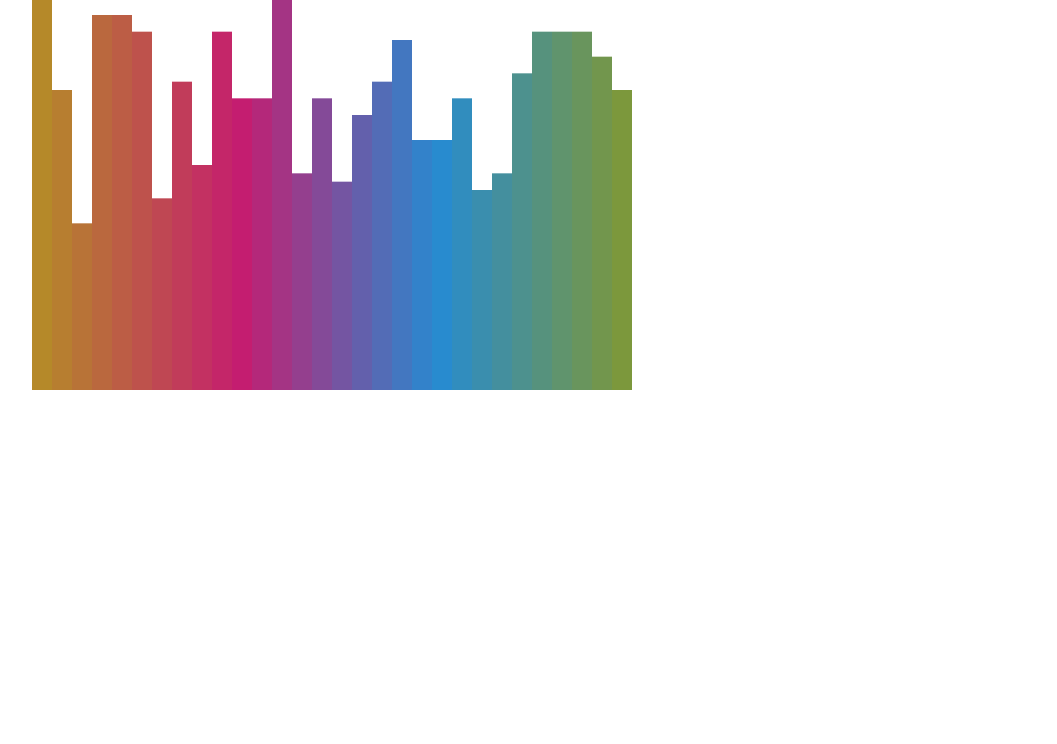
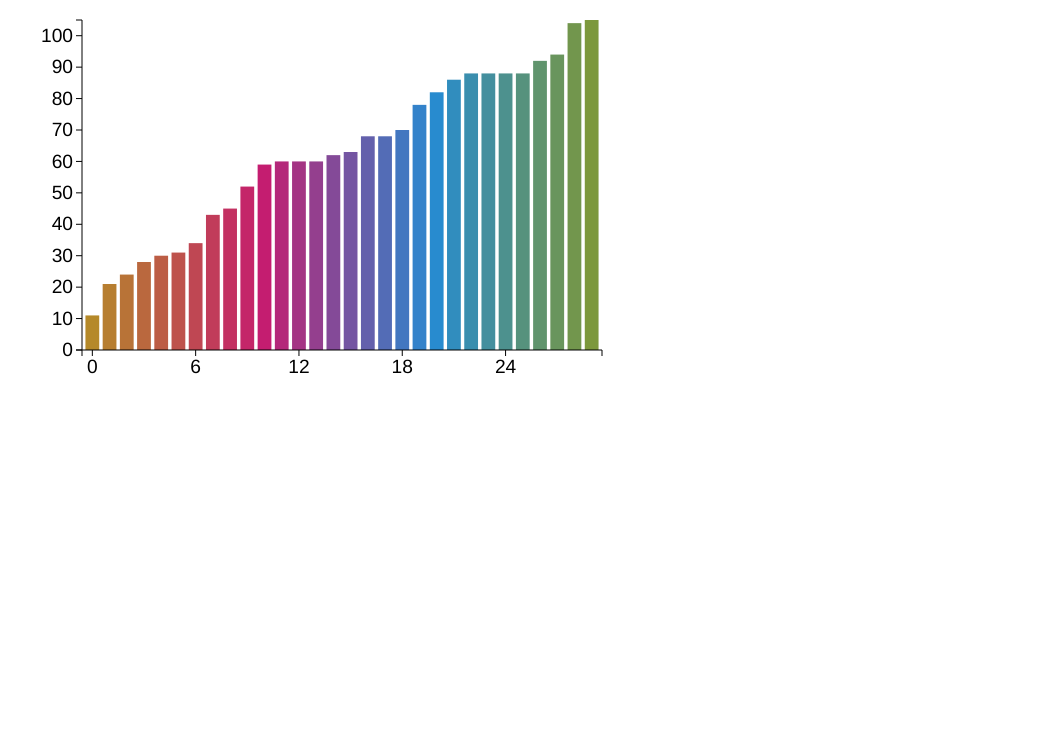
Before and after one commit to gabycampagna/D3_chart, a plain HTML site: page index.html in a window 1280 px wide. Shown: the part 56-800 px from the top of the page, without its empty margins (96-1153 px from the left). Drawn offline with Linux system fonts and the light colour scheme.

Commit message:
guides and tooltips

```diff
--- a/index.html
+++ b/index.html
@@ -3,14 +3,14 @@
 
 <head>
     <meta charset="UTF-8">
-    <title>D3 Graphic</title>
+    <title>D3 Chart - funtion of values - animation - tooltip data - guides</title>
     <link rel="stylesheet" href="_/base.css">
     <link rel="stylesheet" href="style.css">
 </head>
 
 <body>
     <div class="container">
-        <h2>D3 Graphic</h2>
+        <h2>D3 Chart - function of values - animation - tooltip data - guides</h2>
         <div id="chart"></div>
     </div>
     <script src="_/d3.min.js"></script>
--- a/script.js
+++ b/script.js
@@ -1,11 +1,17 @@
 var bardata = [];
 
 for (var i=0; i < 30; i++) {
-    bardata.push(Math.round(Math.random()*30)+20)
+    bardata.push(Math.round(Math.random()*100)+10)
 }
 
-var height = 400,
-    width = 600,
+bardata.sort(function compareNumbers(a,b) {
+    return a -b;
+});
+
+var margin = { top: 30, right: 30, bottom: 40, left:50 }
+
+var height = 400 - margin.top - margin.bottom,
+    width = 600 - margin.left - margin.right,
     barWidth = 50,
     barOffset = 5;
 
@@ -21,7 +27,7 @@ var yScale = d3.scale.linear()
 
 var xScale = d3.scale.ordinal()
         .domain(d3.range(0, bardata.length))
-        .rangeBands([0, width])
+        .rangeBands([0, width], 0.2)
 
 var tooltip = d3.select('body').append('div')
         .style('position', 'absolute')
@@ -30,8 +36,11 @@ var tooltip = d3.select('body').append('div')
         .style('opacity', 0)
 
 var myChart = d3.select('#chart').append('svg')
-    .attr('width', width)
-    .attr('height', height)
+    .style('background', '#2E2E2E2')
+    .attr('width', width + margin.left + margin.right)
+    .attr('height', height + margin.top + margin.bottom)
+    .append('g')
+    .attr('transform', 'translate('+ margin.left +', '+ margin.top +')')
     .selectAll('rect').data(bardata)
     .enter().append('rect')
         .style('fill', function(d,i) {
@@ -78,3 +87,35 @@ myChart.transition()
     })
     .duration(1000)
     .ease('elastic')
+
+var vGuideScale = d3.scale.linear()
+    .domain([0, d3.max(bardata)])
+    .range([height, 0])
+
+var vAxis = d3.svg.axis()
+    .scale(vGuideScale)
+    .orient('left')
+    .ticks(10)
+
+var vGuide = d3.select('svg').append('g')
+    vAxis(vGuide)
+    vGuide.attr('transform', 'translate(' + margin.left + ', ' + margin.top + ')')
+    vGuide.selectAll('path')
+        .style({ fill: 'none', stroke: "#000"})
+    vGuide.selectAll('line')
+        .style({ stroke: "#000"})
+
+var hAxis = d3.svg.axis()
+    .scale(xScale)
+    .orient('bottom')
+    .tickValues(xScale.domain().filter(function(d, i) {
+        return !(i % (bardata.length/5));
+    }))
+
+var hGuide = d3.select('svg').append('g')
+    hAxis(hGuide)
+    hGuide.attr('transform', 'translate(' + margin.left + ', ' + (height + margin.top) + ')')
+    hGuide.selectAll('path')
+        .style({ fill: 'none', stroke: "#000"})
+    hGuide.selectAll('line')
+        .style({ stroke: "#000"})
```
